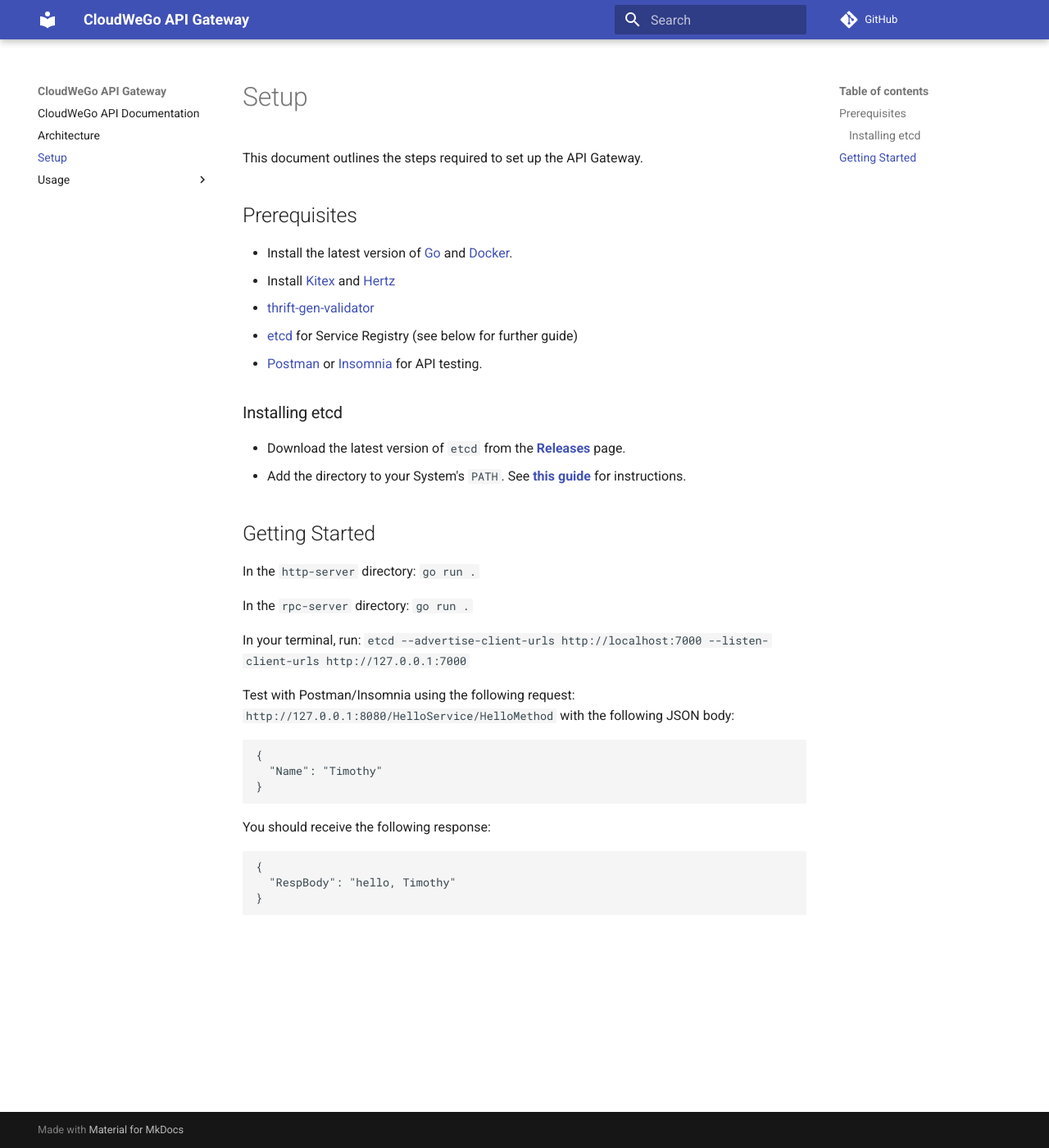
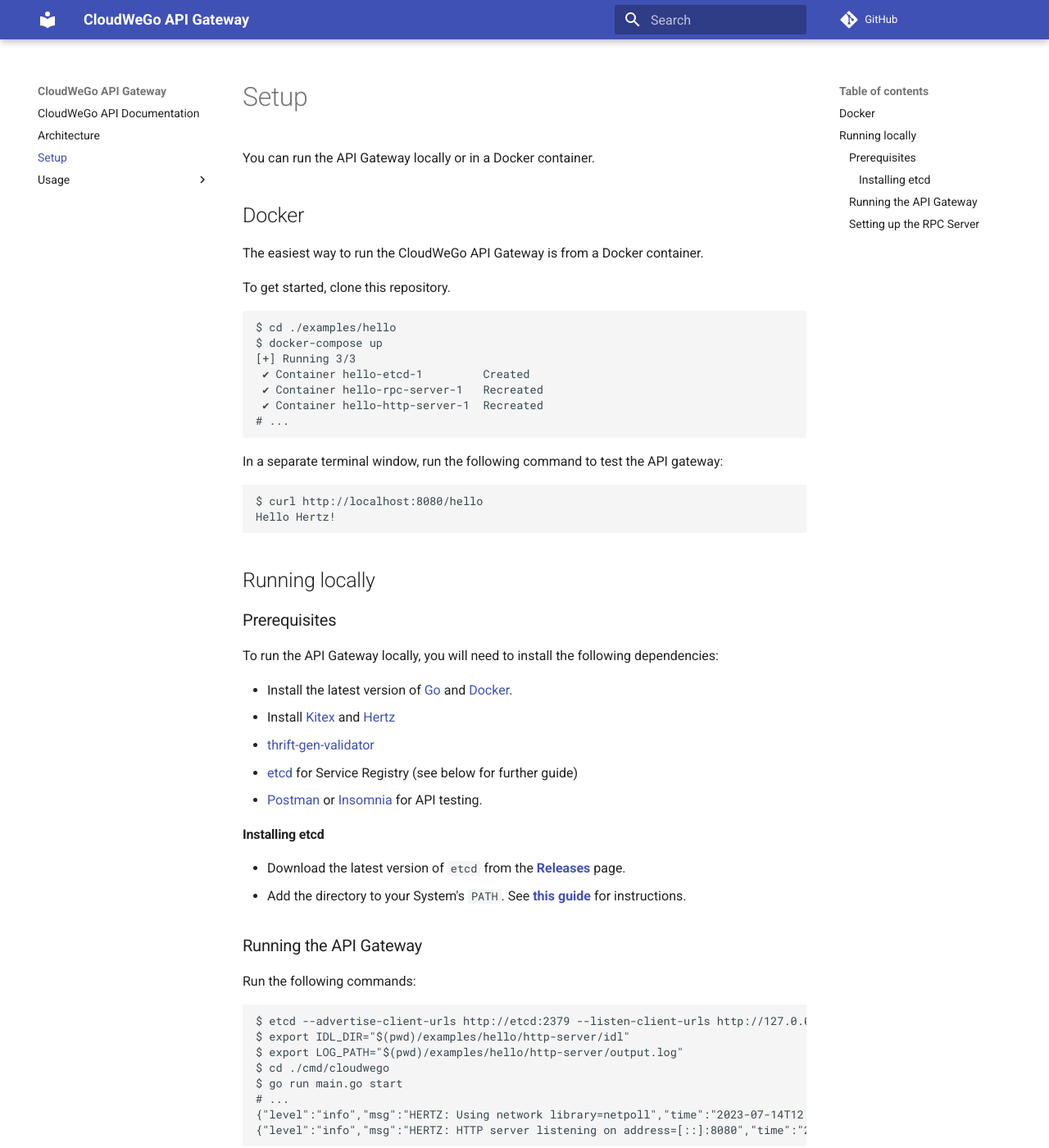
Before and after one commit to tim-pipi/cloudwego-api-gateway, an MkDocs documentation site: the page built from docs/setup.md, in a window 1280 px wide and 1400 px high. Shown: the whole window at 82% size. Built offline with MkDocs 1.6.1 and Material for MkDocs 9.7.7, drawn with Linux system fonts in a browser that asks for light colours; comment, search, counter and statistics services are not loaded; some of the changed text lies outside the part shown.

Commit message:
Update docs

````diff
--- a/docs/setup.md
+++ b/docs/setup.md
@@ -1,8 +1,35 @@
 # Setup
 
-This document outlines the steps required to set up the API Gateway.
+You can run the API Gateway locally or in a Docker container.
 
-## Prerequisites
+## Docker
+
+The easiest way to run the CloudWeGo API Gateway is from a Docker container.
+
+To get started, clone this repository.
+
+```shell
+$ cd ./examples/hello
+$ docker-compose up
+[+] Running 3/3
+ ✔ Container hello-etcd-1         Created                                                                          0.0s
+ ✔ Container hello-rpc-server-1   Recreated                                                                        0.1s
+ ✔ Container hello-http-server-1  Recreated                                                                        0.1s
+# ...
+```
+
+In a separate terminal window, run the following command to test the API gateway:
+
+```shell
+$ curl http://localhost:8080/hello
+Hello Hertz!
+```
+
+## Running locally
+
+### Prerequisites
+
+To run the API Gateway locally, you will need to install the following dependencies:
 
 - Install the latest version of [Go](https://golang.org/doc/install) and [Docker](https://docs.docker.com/get-docker/).
 - Install [Kitex](https://www.cloudwego.io/docs/kitex/getting-started/) and [Hertz](https://www.cloudwego.io/docs/hertz/getting-started/)
@@ -10,18 +37,36 @@
 - [etcd](https://github.com/etcd-io/etcd/releases/) for Service Registry (see below for further guide)
 - [Postman](https://www.postman.com/downloads/) or [Insomnia](https://insomnia.rest/download) for API testing.
 
-### Installing etcd
+#### Installing etcd
 
 - Download the latest version of `etcd` from the [**Releases**](https://github.com/etcd-io/etcd/releases/) page.
 - Add the directory to your System's `PATH`. See [**this guide**](https://www.architectryan.com/2018/03/17/add-to-the-path-on-windows-10/) for instructions.
 
-## Getting Started
+### Running the API Gateway
 
-In the `http-server` directory: `go run .`
+Run the following commands:
 
-In the `rpc-server` directory: `go run .`
+```shell
+$ etcd --advertise-client-urls http://etcd:2379 --listen-client-urls http://127.0.0.1:2379
+$ export IDL_DIR="$(pwd)/examples/hello/http-server/idl"
+$ export LOG_PATH="$(pwd)/examples/hello/http-server/output.log"
+$ cd ./cmd/cloudwego
+$ go run main.go start
+# ...
+{"level":"info","msg":"HERTZ: Using network library=netpoll","time":"2023-07-14T12:37:35+08:00"}
+{"level":"info","msg":"HERTZ: HTTP server listening on address=[::]:8080","time":"2023-07-14T12:37:35+08:00"}
+```
 
-In your terminal, run: `etcd --advertise-client-urls http://localhost:7000 --listen-client-urls http://127.0.0.1:7000`
+In a separate terminal window, run the following command to test the API gateway:
+
+```shell
+$ curl http://localhost:8080/hello
+Hello Hertz!
+```
+
+### Setting up the RPC Server
+
+TODO
 
 Test with Postman/Insomnia using the following request: `http://127.0.0.1:8080/HelloService/HelloMethod` with the following JSON body:
 
````
Also changed, not shown: docs/index.md (+2 -2 lines).
